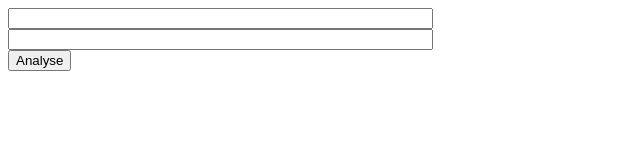
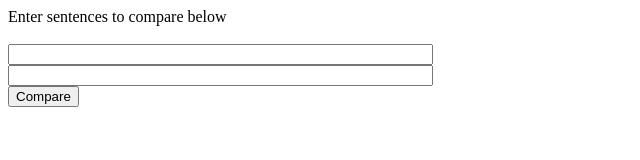
Before and after one commit to keshavnagpal/similarityDemo, a plain HTML site: page index.html in a window 1280 px wide. Shown: the whole page, without its empty margins (0-640 px from the left). Drawn offline with nearby package versions, Linux system fonts and the light colour scheme.

Commit message:
added helpers

```diff
--- a/index.html
+++ b/index.html
@@ -8,9 +8,10 @@
 <body>
 
 	<form id="testForm">
+		<label>Enter sentences to compare below</label><br><br>
 		<input type="text" action="" name="sentence" method = 'POST' id="sent1" size="50"><br>
 		<input type="text" action="" name="sentence" method = 'POST' id="sent2" size="50"><br>
-		<button id="analyseButton" type="submit">Analyse</button>
+		<button id="analyseButton" type="submit">Compare</button>
 	</form>
 
 	<p id ="sent"></p>
```
